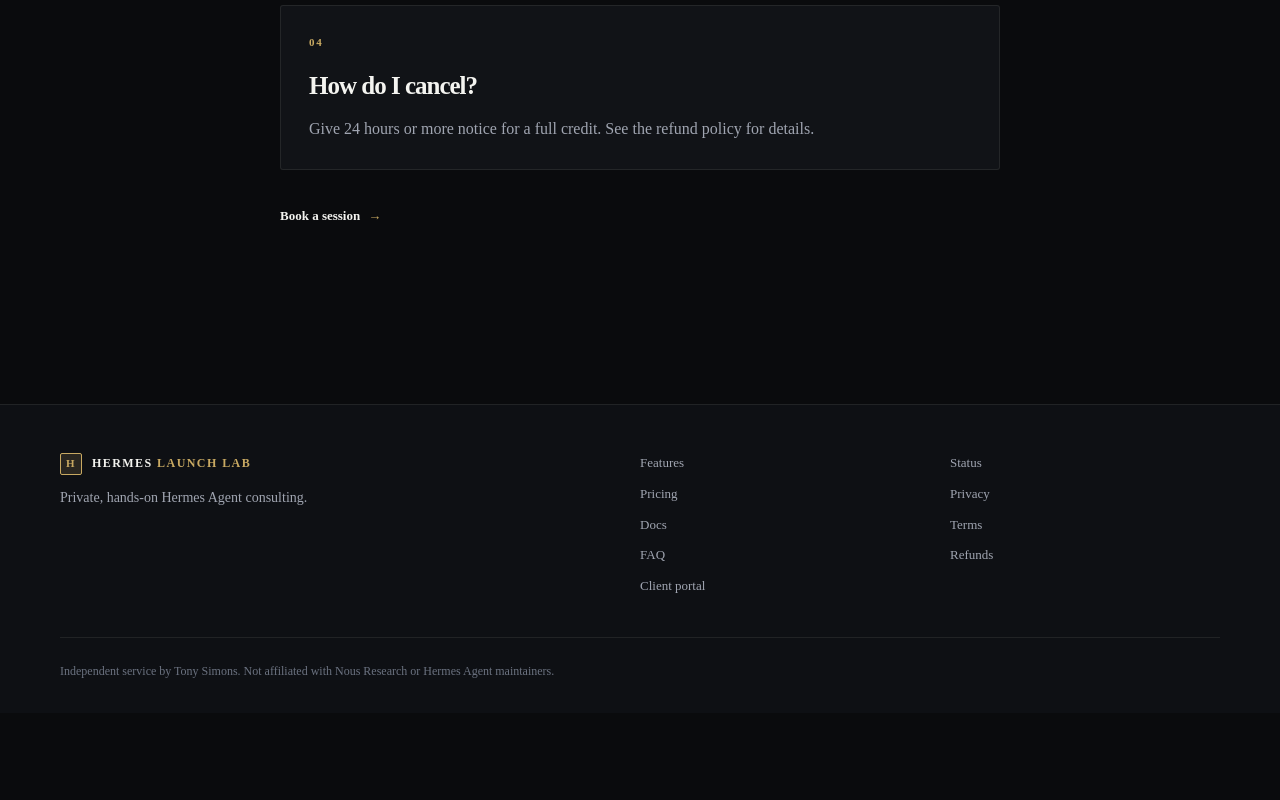
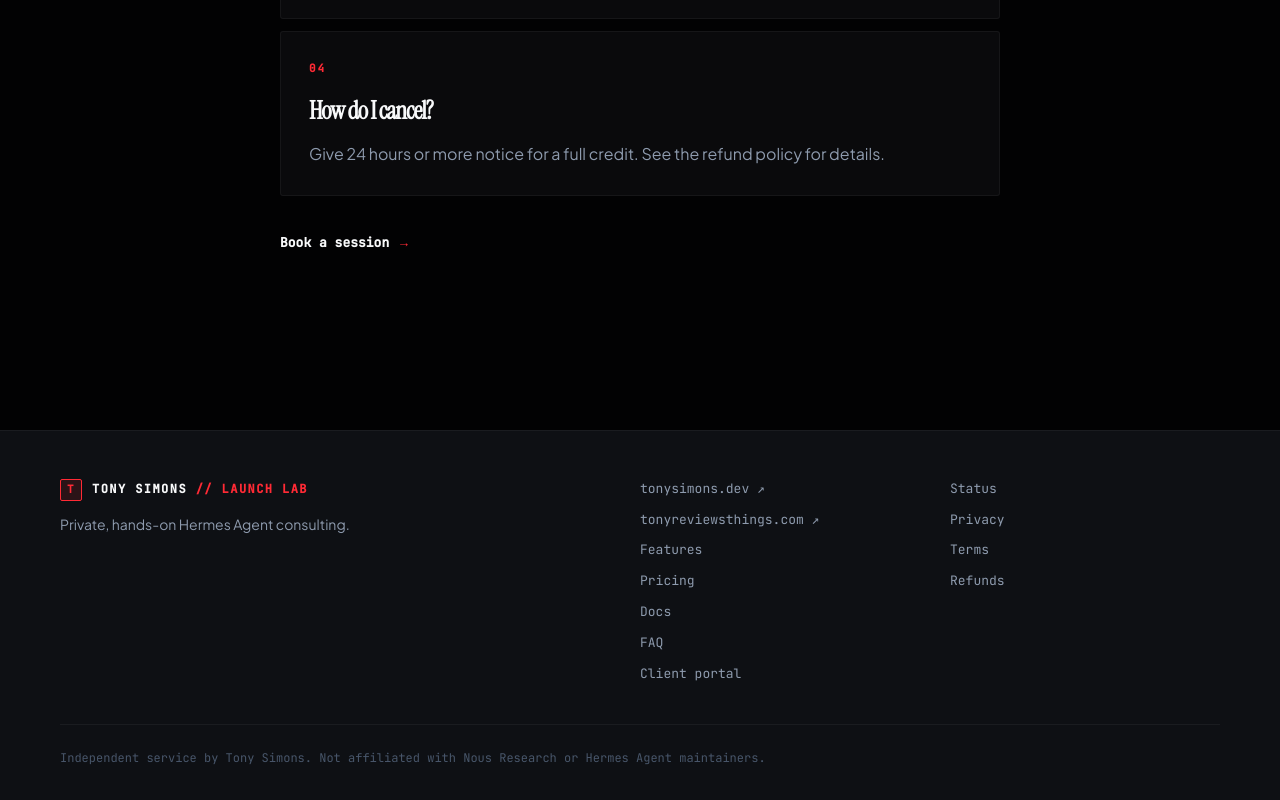
Before and after one commit to asimons81/hermes-launch-lab, a Next.js app: page /faq in a window 1280 px wide. Shown: the part 858-1658 px from the top of the page. Before the commit the page ends 1571 px from the top, so only its background shows below. Built offline with nearby package versions, Linux system fonts and the light colour scheme.

Commit message:
feat(branding): align Launch Lab design system, header & cross-links with tonysimons.dev

```diff
--- a/app/globals.css
+++ b/app/globals.css
@@ -1,34 +1,34 @@
 :root {
-  /* === Refined Dark Editorial & Muted Brass Design System === */
-  --bg: #0A0B0D;
-  --surface: #111317;
-  --surface-2: #17191E;
-  --ink: #F4F4F0;
-  --muted: #A0A5B1;
-  --faint: #6B7280;
+  /* === Tony Simons Obsidian & Crimson Brand System === */
+  --bg: #020203;
+  --surface: #0A0A0C;
+  --surface-2: #121215;
+  --ink: #F8F9FA;
+  --muted: #8E9BAE;
+  --faint: #48566A;
 
   /* Borders & Lines */
-  --line: rgba(244, 244, 240, 0.08);
-  --line-strong: rgba(200, 169, 98, 0.3);
+  --line: rgba(255, 255, 255, 0.05);
+  --line-strong: rgba(255, 42, 53, 0.25);
 
-  /* Single Warm Metallic Accent */
-  --gold: #C8A962;
-  --gold-bright: #E0C380;
-  --gold-dim: rgba(200, 169, 98, 0.15);
+  /* Popping Crimson Accent */
+  --gold: #FF2A35;
+  --gold-bright: #FF4D57;
+  --gold-dim: rgba(255, 42, 53, 0.12);
 
   /* Status Colors */
   --green: #34D399;
   --green-dim: rgba(52, 211, 153, 0.15);
-  --danger: #F87171;
+  --danger: #FF2A35;
 
   /* Typography */
-  --display: var(--font-display), 'Outfit', sans-serif;
-  --sans: var(--font-sans), system-ui, sans-serif;
-  --mono: var(--font-mono), monospace;
+  --display: var(--font-instrument-serif), Georgia, serif;
+  --sans: var(--font-jakarta), -apple-system, BlinkMacSystemFont, sans-serif;
+  --mono: var(--font-jetbrains-mono), ui-monospace, Menlo, monospace;
 
   /* Matte Panes & Glass */
-  --glass-bg: rgba(17, 19, 23, 0.90);
-  --glass-border: rgba(244, 244, 240, 0.08);
+  --glass-bg: rgba(10, 10, 12, 0.85);
+  --glass-border: rgba(255, 255, 255, 0.05);
 }
 
 * {
--- a/app/layout.tsx
+++ b/app/layout.tsx
@@ -1,22 +1,39 @@
 import type { Metadata } from 'next'
-import { Geist, Geist_Mono, Outfit } from 'next/font/google'
+import { Instrument_Serif, Plus_Jakarta_Sans, JetBrains_Mono } from 'next/font/google'
 import './globals.css'
 import { CommandPalette } from '@/components/CommandPalette'
 
-const geist = Geist({ subsets: ['latin'], variable: '--font-sans' })
-const geistMono = Geist_Mono({ subsets: ['latin'], variable: '--font-mono' })
-const outfit = Outfit({ subsets: ['latin'], variable: '--font-display', weight: ['400', '600', '700', '800'] })
+const instrumentSerif = Instrument_Serif({
+  weight: '400',
+  style: ['normal', 'italic'],
+  subsets: ['latin'],
+  variable: '--font-instrument-serif',
+  display: 'swap',
+})
+
+const plusJakartaSans = Plus_Jakarta_Sans({
+  subsets: ['latin'],
+  variable: '--font-jakarta',
+  display: 'swap',
+})
+
+const jetbrainsMono = JetBrains_Mono({
+  weight: ['300', '400', '500'],
+  subsets: ['latin'],
+  variable: '--font-jetbrains-mono',
+  display: 'swap',
+})
 
 export const metadata: Metadata = {
-  title: 'Hermes Launch Lab — Private Hermes Agent Consulting',
-  description: 'Hands-on Hermes Agent consulting for installation, secure configuration, and useful workflows.',
+  title: 'Hermes Launch Lab — Tony Simons Independent Studio',
+  description: 'Hands-on 1-on-1 Hermes Agent consulting, zero-trust vault architecture, and custom agent infrastructure builds.',
   icons: { icon: '/favicon.ico' }
 }
 
 export default function RootLayout({ children }: { children: React.ReactNode }) {
   return (
-    <html lang="en">
-      <body className={`${geist.variable} ${geistMono.variable} ${outfit.variable}`}>
+    <html lang="en" className={`${instrumentSerif.variable} ${plusJakartaSans.variable} ${jetbrainsMono.variable}`}>
+      <body className="bg-[#020203] text-[#F8F9FA] antialiased">
         {children}
         <CommandPalette />
       </body>
--- a/components/BrandMark.tsx
+++ b/components/BrandMark.tsx
@@ -3,8 +3,10 @@ import Link from 'next/link'
 export function BrandMark() {
   return (
     <Link href="/" className="brand-mark" aria-label="Hermes Launch Lab home">
-      <span className="brand-mark__glyph" aria-hidden="true">H</span>
-      <span>HERMES <em>LAUNCH LAB</em></span>
+      <span className="brand-mark__glyph" aria-hidden="true" style={{ borderColor: 'var(--gold)', color: 'var(--gold)' }}>T</span>
+      <span style={{ fontFamily: 'var(--mono)', fontSize: 12, letterSpacing: '0.12em', textTransform: 'uppercase' }}>
+        TONY SIMONS <em>// LAUNCH LAB</em>
+      </span>
     </Link>
   )
 }
--- a/components/SiteFooter.tsx
+++ b/components/SiteFooter.tsx
@@ -6,7 +6,15 @@ export function SiteFooter() {
     <footer className="site-footer">
       <div className="shell site-footer__grid">
         <div><BrandMark /><p>Private, hands-on Hermes Agent consulting.</p></div>
-        <div className="footer-links"><Link href="/features">Features</Link><Link href="/pricing">Pricing</Link><Link href="/docs">Docs</Link><Link href="/faq">FAQ</Link><Link href="/portal">Client portal</Link></div>
+        <div className="footer-links">
+          <a href="https://tonysimons.dev" target="_blank" rel="noopener noreferrer">tonysimons.dev ↗</a>
+          <a href="https://tonyreviewsthings.com" target="_blank" rel="noopener noreferrer">tonyreviewsthings.com ↗</a>
+          <Link href="/features">Features</Link>
+          <Link href="/pricing">Pricing</Link>
+          <Link href="/docs">Docs</Link>
+          <Link href="/faq">FAQ</Link>
+          <Link href="/portal">Client portal</Link>
+        </div>
         <div className="footer-links"><Link href="/status">Status</Link><Link href="/legal/privacy">Privacy</Link><Link href="/legal/terms">Terms</Link><Link href="/legal/refund">Refunds</Link></div>
       </div>
       <div className="shell site-footer__fineprint">Independent service by Tony Simons. Not affiliated with Nous Research or Hermes Agent maintainers.</div>
--- a/components/SiteHeader.tsx
+++ b/components/SiteHeader.tsx
@@ -9,6 +9,7 @@ export function SiteHeader() {
       <div className="shell site-header__inner">
         <BrandMark />
         <nav className="site-nav" aria-label="Primary navigation">
+          <a href="https://tonysimons.dev" target="_blank" rel="noopener noreferrer" style={{ color: 'var(--gold)', fontWeight: 600 }}>tonysimons.dev ↗</a>
           <Link href="/features">Features</Link>
           <Link href="/pricing">Pricing</Link>
           <Link href="/docs">Docs</Link>
```
